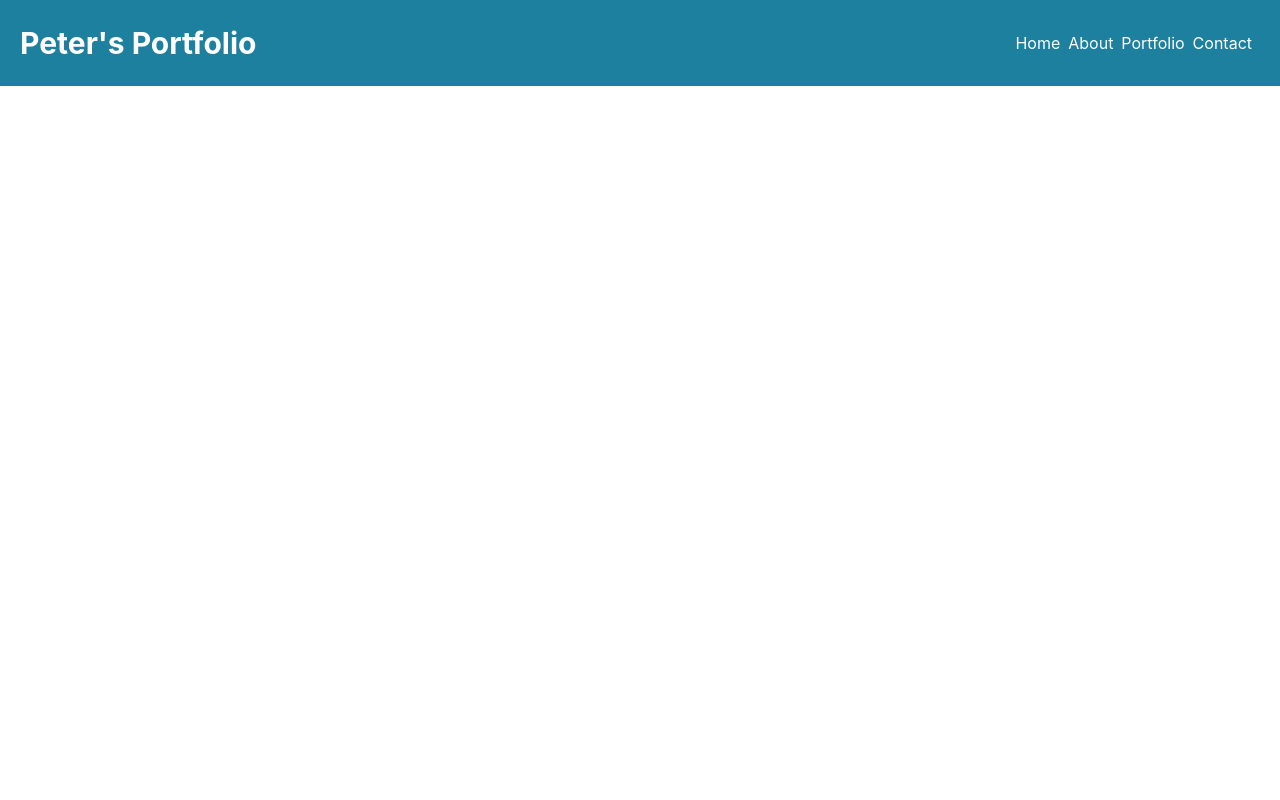
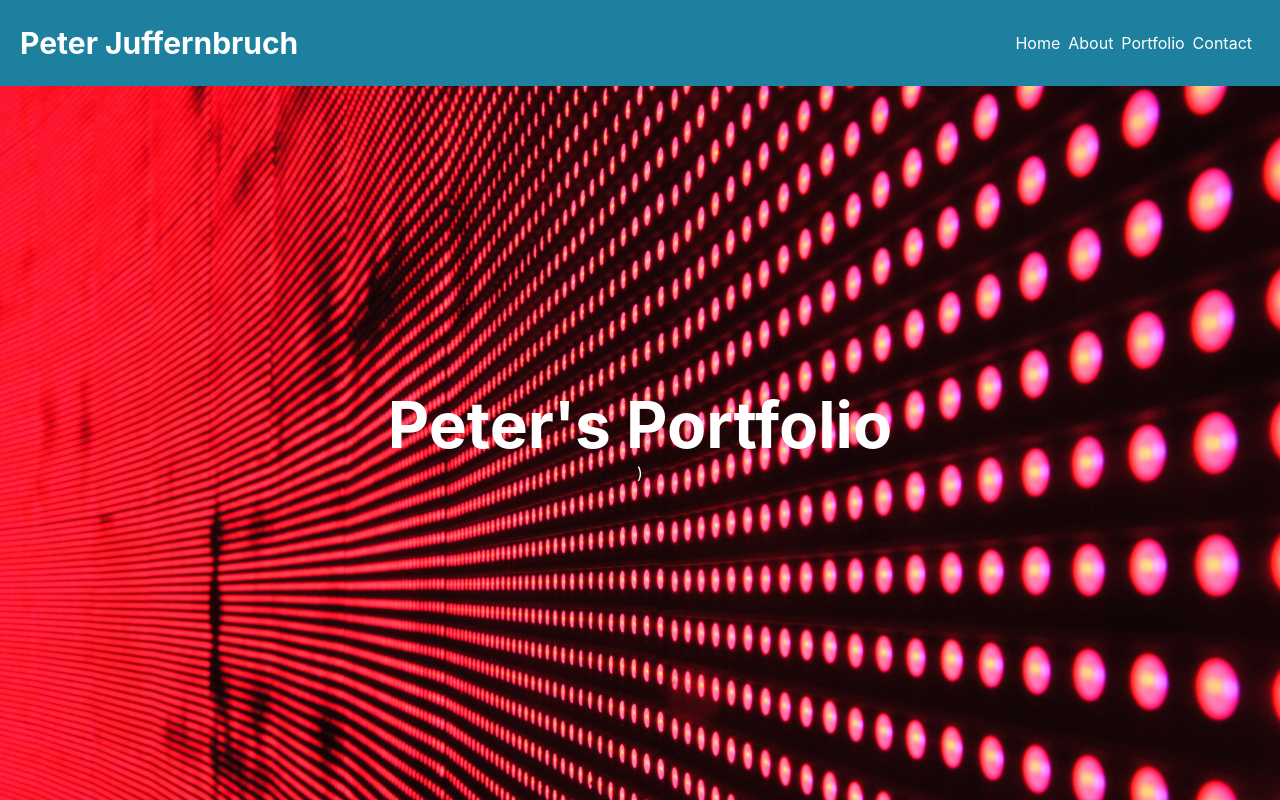
Before and after one commit to peterjuff/Portfolio-, a React (Create React App) app in the folder portfolio/: page / in a window 1280 px wide. Shown: the top 800 px of the page. Built offline with nearby package versions, Linux system fonts and the light colour scheme.

Commit message:
header and img

```diff
--- /dev/null
+++ b/portfolio/src/Components/Header.css
@@ -0,0 +1,12 @@
+header {
+    margin: 0 auto;
+    text-align: center;
+    padding-top: 300px;
+    color: #fff;
+}
+
+header h1 {
+    margin: 0;
+    font-size: 4rem;
+    color: #fff;
+}
--- /dev/null
+++ b/portfolio/src/Components/Header.jsx
@@ -0,0 +1,21 @@
+import React, { Component } from "react";
+import "./Header.css";
+import Background from "../img/main.jpg";
+
+const myStyles = {
+  backgroundImage: `url(${Background})`,
+  height: "80vh",
+  backgroundSize: "cover"
+};
+
+class Header extends Component {
+  render() {
+    return (
+      <header style={myStyles}>
+        <h1>{this.props.title}</h1>)
+      </header>
+    );
+  }
+}
+
+export default Header;
--- a/portfolio/src/Components/Navigation.jsx
+++ b/portfolio/src/Components/Navigation.jsx
@@ -4,24 +4,18 @@ import "./Navigation.css";
 
 class Navigation extends Component {
   render() {
+    const sections = ["Home", "About", "Portfolio", "Contact"];
+    const navLinks = sections.map(section => {
+      return (
+        <li>
+          <a href={"#" + section}>{section}</a>
+        </li>
+      );
+    });
     return (
       <nav>
-        <h2 className="Logo">Peter's Portfolio</h2>
-
-        <ul>
-          <li>
-            <a href="#">Home</a>
-          </li>
-          <li>
-            <a href="#">About</a>
-          </li>
-          <li>
-            <a href="#">Portfolio</a>
-          </li>
-          <li>
-            <a href="#">Contact</a>
-          </li>
-        </ul>
+        <h2 className="Logo">{this.props.LogoTitle}</h2>
+        <ul>{navLinks}</ul>
       </nav>
     );
   }
--- a/portfolio/src/index.js
+++ /dev/null
@@ -1,13 +0,0 @@
-import React from 'react';
-import ReactDOM from 'react-dom';
-import './index.css';
-// import App from './App';
-import Navigation from './Components/Navigation';
-import * as serviceWorker from './serviceWorker';
-
-ReactDOM.render( < Navigation / > , document.getElementById('root'));
-
-// If you want your app to work offline and load faster, you can change
-// unregister() to register() below. Note this comes with some pitfalls.
-// Learn more about service workers: http://bit.ly/CRA-PWA
-serviceWorker.unregister();
--- /dev/null
+++ b/portfolio/src/index.jsx
@@ -0,0 +1,26 @@
+import React, { Component } from "react";
+import ReactDOM from "react-dom";
+import "./index.css";
+// import App from './App';
+import Navigation from "./Components/Navigation";
+import Header from "./Components/Header";
+import * as serviceWorker from "./serviceWorker";
+
+class App extends Component {
+  render() {
+    return (
+      <div>
+        <Navigation LogoTitle="Peter Juffernbruch" />
+
+        <Header title="Peter's Portfolio" />
+      </div>
+    );
+  }
+}
+
+ReactDOM.render(<App />, document.getElementById("root"));
+
+// If you want your app to work offline and load faster, you can change
+// unregister() to register() below. Note this comes with some pitfalls.
+// Learn more about service workers: http://bit.ly/CRA-PWA
+serviceWorker.unregister();
```
Also changed, not shown: portfolio/src/img/main.jpg (added).
